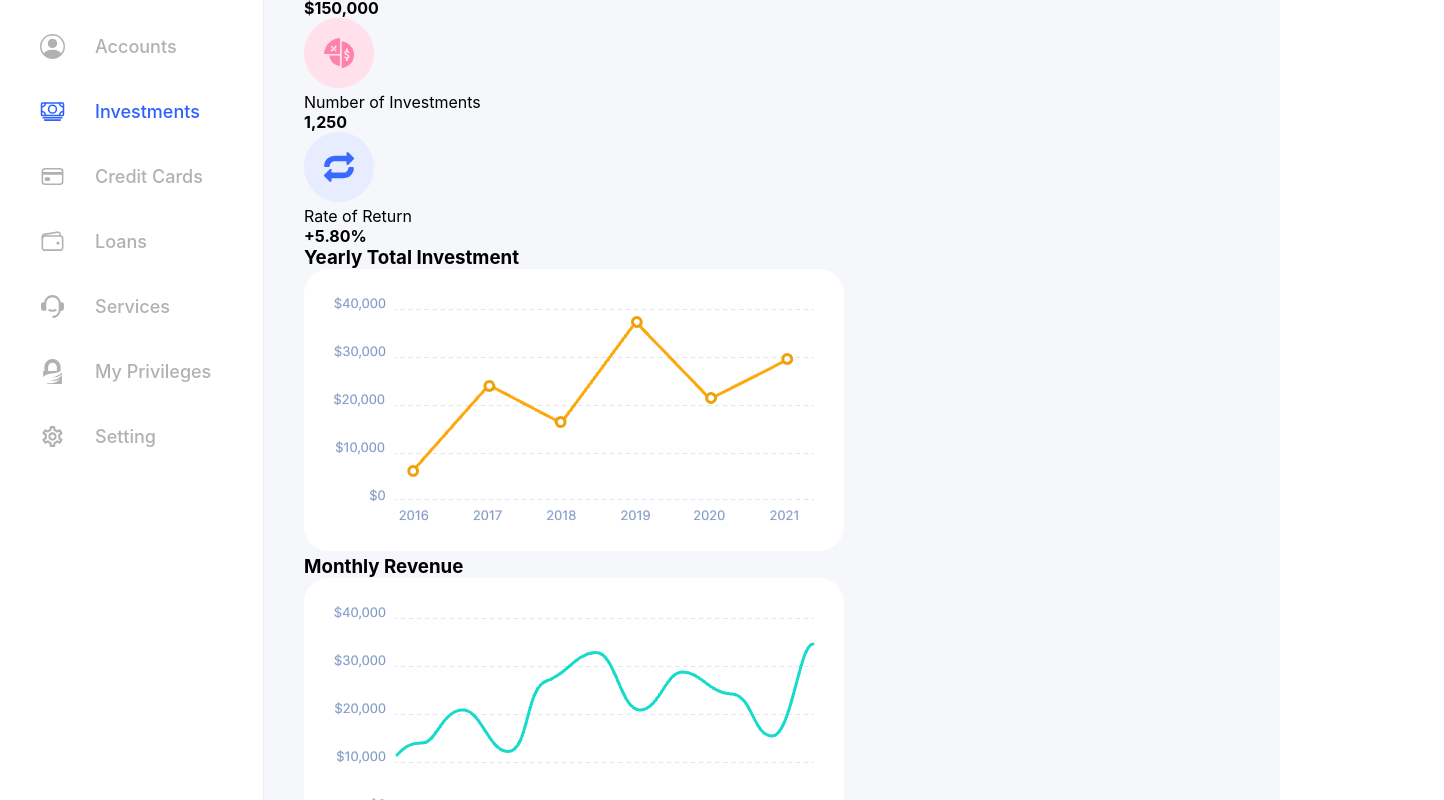
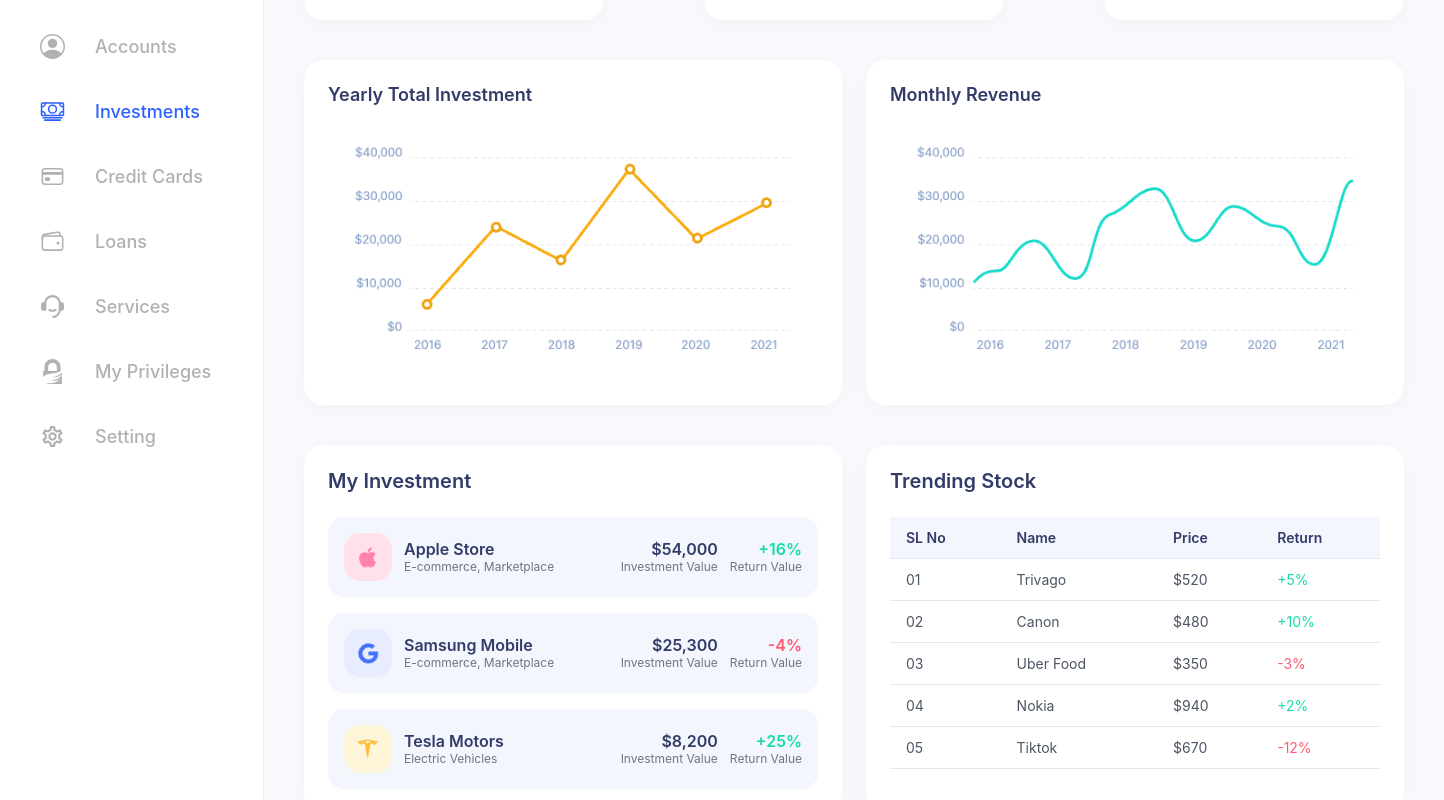
Before and after one commit to AmirKhalidov/bankdash, a React (Vite) app: page /investments in a window 1280 px wide. Shown: the part 220-1020 px from the top of the page, 1444 px wide, since content can reach past the window. Built offline with nearby package versions, Linux system fonts and the light colour scheme.

Commit message:
Add investments and cards section

```diff
--- a/src/pages/Investments.tsx
+++ b/src/pages/Investments.tsx
@@ -1,6 +1,10 @@
 import styles from "../styles/Investments.module.css";
 
 export default function Investments() {
+  const getReturnClass = (value: string) => {
+    return value.startsWith("-") ? styles.negative : styles.positive;
+  };
+
   return (
     <main className={styles.main}>
       <section className={styles.performanceSection}>
@@ -37,7 +41,9 @@
             />
             <div className={styles.statText}>
               <p className={styles.statLabel}>Rate of Return</p>
-              <h4 className={styles.statValue}>+5.80%</h4>
+              <h4 className={`${styles.statValue} ${getReturnClass("+5.80%")}`}>
+                +5.80%
+              </h4>
             </div>
           </div>
         </div>
@@ -86,7 +92,11 @@
                 <p className={styles.amountLabel}>Investment Value</p>
               </div>
               <div className={styles.investmentReturn}>
-                <h4 className={styles.returnValue}>+16%</h4>
+                <h4
+                  className={`${styles.returnValue} ${getReturnClass("+16%")}`}
+                >
+                  +16%
+                </h4>
                 <p className={styles.returnLabel}>Return Value</p>
               </div>
             </div>
@@ -106,7 +116,11 @@
                 <p className={styles.amountLabel}>Investment Value</p>
               </div>
               <div className={styles.investmentReturn}>
-                <h4 className={styles.returnValue}>-4%</h4>
+                <h4
+                  className={`${styles.returnValue} ${getReturnClass("-4%")}`}
+                >
+                  -4%
+                </h4>
                 <p className={styles.returnLabel}>Return Value</p>
               </div>
             </div>
@@ -126,7 +140,11 @@
                 <p className={styles.amountLabel}>Investment Value</p>
               </div>
               <div className={styles.investmentReturn}>
-                <h4 className={styles.returnValue}>+25%</h4>
+                <h4
+                  className={`${styles.returnValue} ${getReturnClass("+25%")}`}
+                >
+                  +25%
+                </h4>
                 <p className={styles.returnLabel}>Return Value</p>
               </div>
             </div>
@@ -150,31 +168,51 @@
                   <td className={styles.tableCell}>01</td>
                   <td className={styles.tableCell}>Trivago</td>
                   <td className={styles.tableCell}>$520</td>
-                  <td className={styles.tableCell}>+5%</td>
+                  <td
+                    className={`${styles.tableCell} ${getReturnClass("+5%")}`}
+                  >
+                    +5%
+                  </td>
                 </tr>
                 <tr className={styles.tableRow}>
                   <td className={styles.tableCell}>02</td>
                   <td className={styles.tableCell}>Canon</td>
                   <td className={styles.tableCell}>$480</td>
-                  <td className={styles.tableCell}>+10%</td>
+                  <td
+                    className={`${styles.tableCell} ${getReturnClass("+10%")}`}
+                  >
+                    +10%
+                  </td>
                 </tr>
                 <tr className={styles.tableRow}>
                   <td className={styles.tableCell}>03</td>
                   <td className={styles.tableCell}>Uber Food</td>
                   <td className={styles.tableCell}>$350</td>
-                  <td className={styles.tableCell}>-3%</td>
+                  <td
+                    className={`${styles.tableCell} ${getReturnClass("-3%")}`}
+                  >
+                    -3%
+                  </td>
                 </tr>
                 <tr className={styles.tableRow}>
                   <td className={styles.tableCell}>04</td>
                   <td className={styles.tableCell}>Nokia</td>
                   <td className={styles.tableCell}>$940</td>
-                  <td className={styles.tableCell}>+2%</td>
+                  <td
+                    className={`${styles.tableCell} ${getReturnClass("+2%")}`}
+                  >
+                    +2%
+                  </td>
                 </tr>
                 <tr className={styles.tableRow}>
                   <td className={styles.tableCell}>05</td>
                   <td className={styles.tableCell}>Tiktok</td>
                   <td className={styles.tableCell}>$670</td>
-                  <td className={styles.tableCell}>-12%</td>
+                  <td
+                    className={`${styles.tableCell} ${getReturnClass("-12%")}`}
+                  >
+                    -12%
+                  </td>
                 </tr>
               </tbody>
             </table>
--- a/src/styles/Investments.module.css
+++ b/src/styles/Investments.module.css
@@ -0,0 +1,199 @@
+.main {
+  padding: 40px;
+  font-family: "Inter", sans-serif;
+  background-color: #f9fafe;
+  color: #333b69;
+}
+
+.performanceSection {
+  display: flex;
+  justify-content: center;
+  margin-bottom: 40px;
+  gap: 30px;
+}
+
+.statsCards {
+  display: flex;
+  gap: 100px;
+  flex-direction: row;
+  justify-content: center;
+}
+
+.statCard {
+  display: flex;
+  align-items: center;
+  background-color: #fff;
+  border-radius: 20px;
+  padding: 20px 24px;
+  box-shadow: 0 4px 24px rgba(0, 0, 0, 0.04);
+  min-width: 300px;
+}
+
+.statImage {
+  width: 60px;
+  height: 60px;
+  margin-right: 16px;
+}
+
+.statText {
+  display: flex;
+  flex-direction: column;
+  gap: 4px;
+}
+
+.statLabel {
+  font-size: 14px;
+  font-weight: 500;
+  color: #6e7485;
+}
+
+.statValue {
+  font-size: 22px;
+  font-weight: 700;
+  color: #333b69;
+}
+
+.chartsSection {
+  display: flex;
+  gap: 24px;
+  margin-bottom: 40px;
+  flex-wrap: wrap;
+}
+
+.chartBlock {
+  background-color: #fff;
+  border-radius: 20px;
+  padding: 24px;
+  flex: 1;
+  min-width: 300px;
+  box-shadow: 0 4px 24px rgba(0, 0, 0, 0.04);
+}
+
+.chartTitle {
+  font-size: 18px;
+  font-weight: 600;
+  margin-bottom: 16px;
+}
+
+.chartImageWrapper {
+  text-align: center;
+}
+
+.chartImage {
+  max-width: 100%;
+  height: auto;
+}
+
+.investmentsSection {
+  display: flex;
+  gap: 24px;
+  flex-wrap: wrap;
+}
+
+.myInvestments,
+.trendingStocks {
+  background-color: #fff;
+  border-radius: 20px;
+  padding: 24px;
+  flex: 1;
+  min-width: 340px;
+  box-shadow: 0 4px 24px rgba(0, 0, 0, 0.04);
+}
+
+.sectionTitle {
+  font-size: 20px;
+  font-weight: 600;
+  margin-bottom: 24px;
+}
+
+.investmentCards {
+  display: flex;
+  flex-direction: column;
+  gap: 16px;
+}
+
+.investmentCard {
+  display: flex;
+  align-items: center;
+  justify-content: space-between;
+  background-color: #f3f6fd;
+  border-radius: 16px;
+  padding: 16px;
+  gap: 12px;
+}
+
+.investmentImage {
+  width: 48px;
+  height: 48px;
+}
+
+.investmentCompany {
+  flex: 1;
+}
+
+.companyName {
+  font-size: 16px;
+  font-weight: 600;
+}
+
+.companySector {
+  font-size: 12px;
+  color: #6e7485;
+}
+
+.investmentAmount,
+.investmentReturn {
+  text-align: right;
+}
+
+.amountValue,
+.returnValue {
+  font-size: 16px;
+  font-weight: 600;
+}
+
+.amountLabel,
+.returnLabel {
+  font-size: 12px;
+  color: #6e7485;
+}
+
+.stockTableWrapper {
+  overflow-x: auto;
+}
+
+.stockTable {
+  width: 100%;
+  border-collapse: collapse;
+}
+
+.tableHead {
+  background-color: #f3f6fd;
+}
+
+.tableRow {
+  border-bottom: 1px solid #e2e8f0;
+}
+
+.tableHeader {
+  text-align: left;
+  padding: 12px 16px;
+  font-size: 14px;
+  font-weight: 600;
+  color: #333b69;
+}
+
+.tableBody .tableCell {
+  padding: 12px 16px;
+  font-size: 14px;
+  color: #4b5563;
+}
+.returnValue.positive,
+.tableCell.positive {
+  color: rgb(22, 219, 170);
+}
+
+.returnValue.negative,
+.tableCell.negative {
+  color: rgb(254, 92, 115);
+}
```
